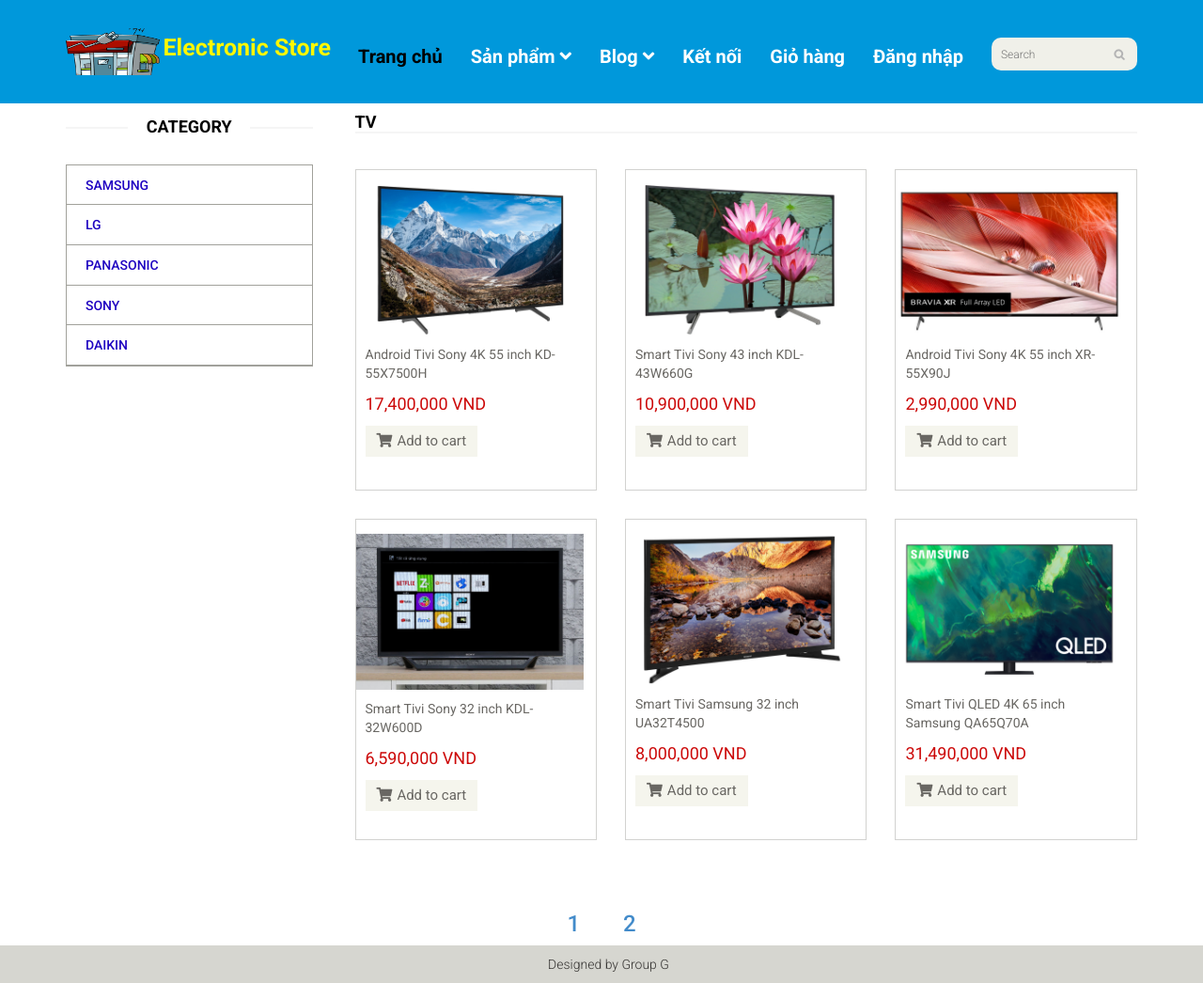
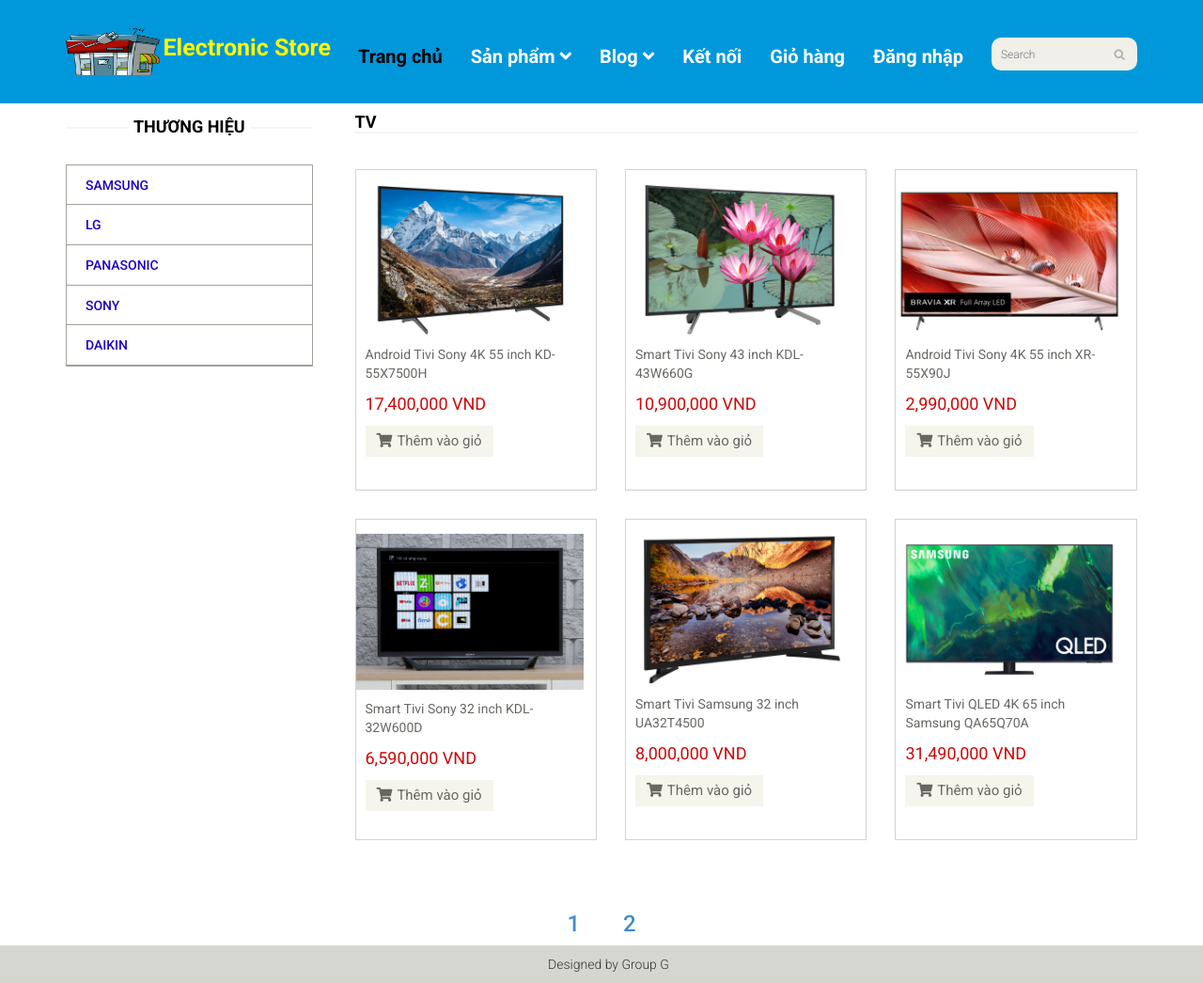
Before and after one commit to sangtruong0317/CDW1_Project, a PHP site: page /cate.php?type_id=1 in a window 1280 px wide. Shown: the whole page at 94% size. Run offline with PHP 8.4, Linux system fonts and the light colour scheme; data comes from the database, SQL or seed files in the repository.

Commit message:
update fixbug

```diff
--- a/cate.php
+++ b/cate.php
@@ -21,7 +21,7 @@ if (isset($_GET['manu_id']) || isset($_GET['type_id'])) {
                 <div class="row">
                     <div class="col-sm-3">
                         <div class="left-sidebar">
-                            <h2>Category</h2>
+                            <h2>Thương Hiệu</h2>
                             <div class="panel-group category-products" id="accordian">
                                 <!--category-productsr-->
                                 <div class="panel panel-default">
@@ -55,9 +55,7 @@ if (isset($_GET['manu_id']) || isset($_GET['type_id'])) {
                                                         <img class="img-fluid img-products" src="images/<?php echo $value['pro_image'] ?>" alt="" />
                                                         <p class="title-products"><?php echo $value['name'] ?></p>
                                                         <p class="price-products"><?php echo number_format($value['price']) ?> VND</p>
-                                                            <a href="cart.php?id=<?php echo $value['ID'] ?>" class="btn btn-default add-to-cart"><i class="fa fa-shopping-cart"></i>Add
-                                                                to cart</a>
-                                                        </a>
+                                                        <a href="cart.php?id=<?php echo $value['ID'] ?>" class="btn btn-default add-to-cart"><i class="fa fa-shopping-cart"></i>Thêm vào giỏ</a>
                                                     </div>
                                                     <!-- <div class="product-overlay">
                                                         <div class="overlay-content">
@@ -86,9 +84,7 @@ if (isset($_GET['manu_id']) || isset($_GET['type_id'])) {
                                                             <img class="img-fluid img-products" style="width: 250px; height: 200px" src="images/<?php echo $value['pro_image'] ?>" alt="" />
                                                             <p class="title-products "><?php echo $value['name'] ?></p>
                                                             <p class="price-products"><?php echo number_format($value['price']) ?> VND</p>
-                                                                <a href="cart.php?id=<?php echo $value['ID'] ?>" class="btn btn-default add-to-cart"><i class="fa fa-shopping-cart"></i>Add
-                                                                    to cart</a>
-                                                            </a>
+                                                            <a href="cart.php?id=<?php echo $value['ID'] ?>" class="btn btn-default add-to-cart"><i class="fa fa-shopping-cart"></i>Thêm vào giỏ</a>
                                                         </div>
                                                     </div>
                                                 </div>
--- a/detail.php
+++ b/detail.php
@@ -14,7 +14,7 @@ if (isset($_GET['id'])) {
                 <div class="row">
                     <div class="col-sm-3">
                         <div class="left-sidebar">
-                            <h2>Category</h2>
+                            <h2>Thương Hiệu</h2>
                             <div class="panel-group category-products" id="accordian">
                                 <!--category-productsr-->
                                 <?php foreach ($manufacture->getAllManufactures() as $value) { ?>
--- a/index.php
+++ b/index.php
@@ -53,7 +53,7 @@
                                                  <div class="overlay-content">
                                                      <h2><?php echo number_format($value['price']) ?> VND</h2>
                                                      <p><a href="detail.php?id=<?php echo $value['ID'] ?>"><?php echo $value['name'] ?></a></p>
-                                                     <a href="cart.php?id=<?php echo $value['ID'] ?>" class="btn btn-default add-to-cart"><i class="fa fa-shopping-cart"></i>Thêm vào giỏ</a>
+                                                     <a href="" class="btn btn-default add-to-cart"><i class="fa fa-shopping-cart"></i>Thêm vào giỏ</a>
                                                  </div>
                                              </div> -->
                                          </div>
--- a/result.php
+++ b/result.php
@@ -21,7 +21,7 @@
                 <div class="row">
                     <div class="col-sm-3">
                         <div class="left-sidebar">
-                            <h2>Category</h2>
+                            <h2>Thương Hiệu</h2>
                             <div class="panel-group category-products" id="accordian">
                                 <!--category-productsr-->
                                 <div class="panel panel-default">
@@ -43,6 +43,7 @@
                                     <div class="product-image-wrapper">
                                         <div class="single-products">
                                             <div class="productinfo text-center">
+                                            <a href="detail.php?id=<?php echo $value['ID'] ?>">
                                                 <img class="img-fluid img-products" style="width: 250px; height: 200px" src="images/<?php echo $value['pro_image'] ?>" alt="" />
                                                 <p class="title-products "><?php echo $value['name'] ?></p>
                                                 <p class="price-products"><?php echo number_format($value['price']) ?> VND</p>
```
Lines whose indentation alone changed are shown as unchanged.
